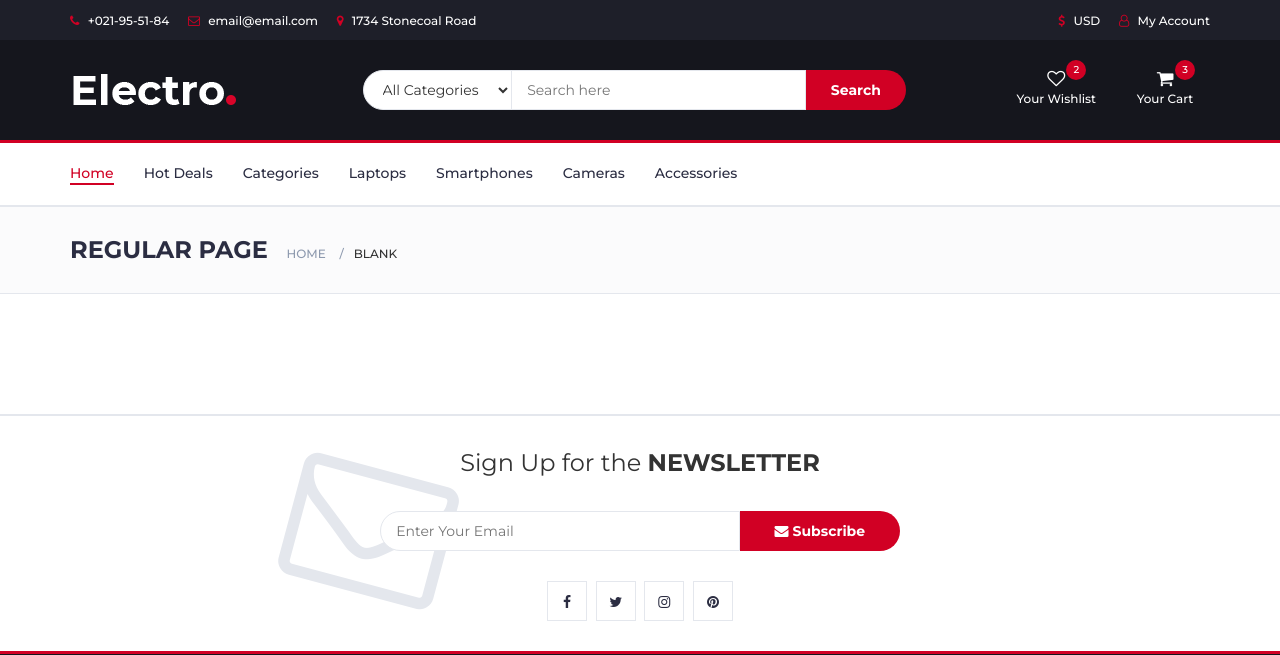
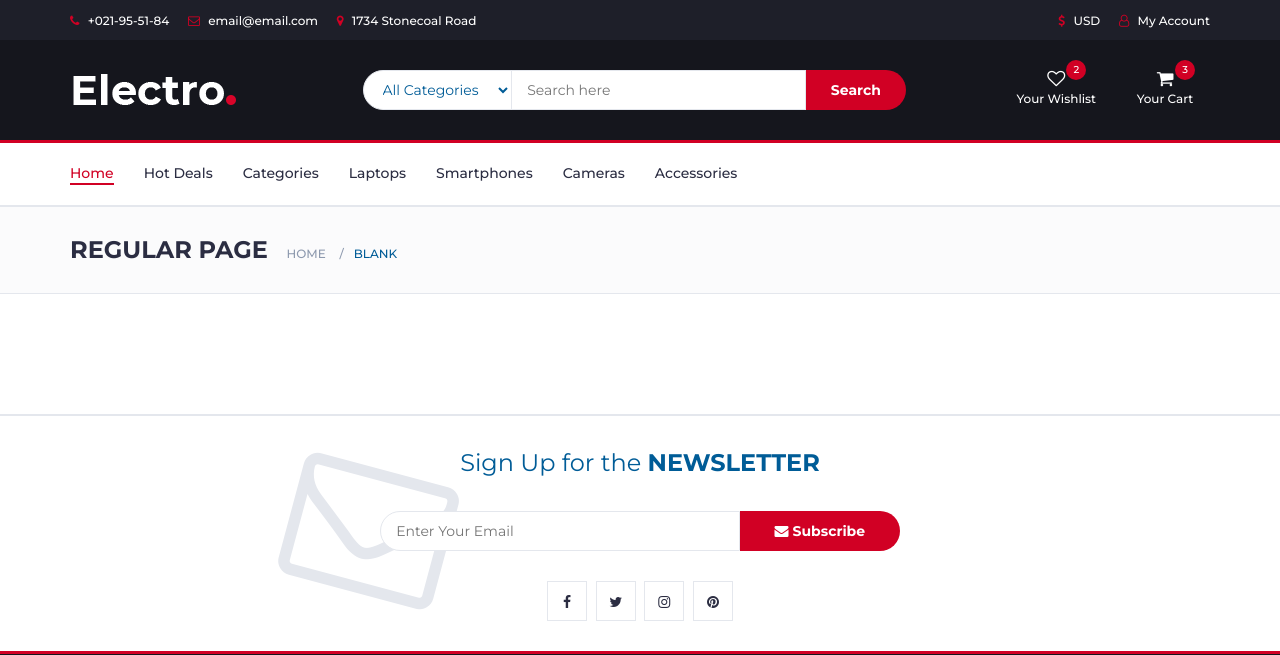
Before and after one commit to anapalasi/caritas, a PHP site: page /blank.html in a window 1280 px wide. Shown: the top 655 px of the page. Run offline with PHP 8.4, Linux system fonts and the light colour scheme.

```diff
--- a/css/style.css
+++ b/css/style.css
@@ -58,7 +58,7 @@ Table OF Contents
 body {
   font-family: 'Montserrat', sans-serif;
   font-weight: 400;
-  color: #333;
+  color: #005c97;
 }
 
 h1, h2, h3, h4, h5, h6 {
```
